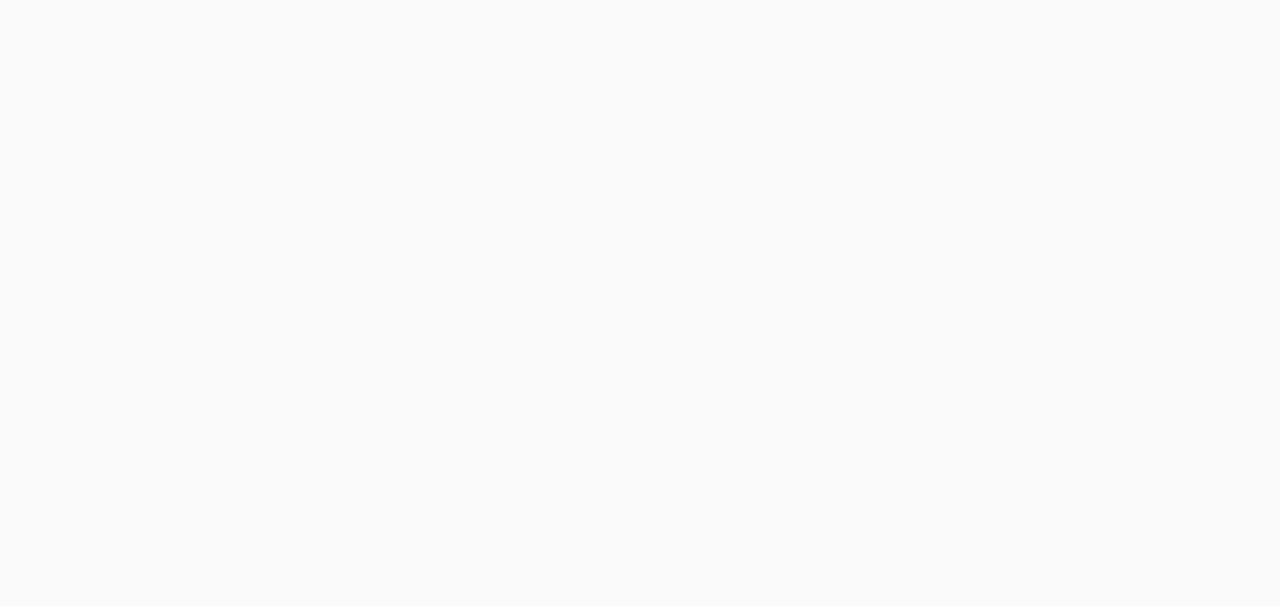
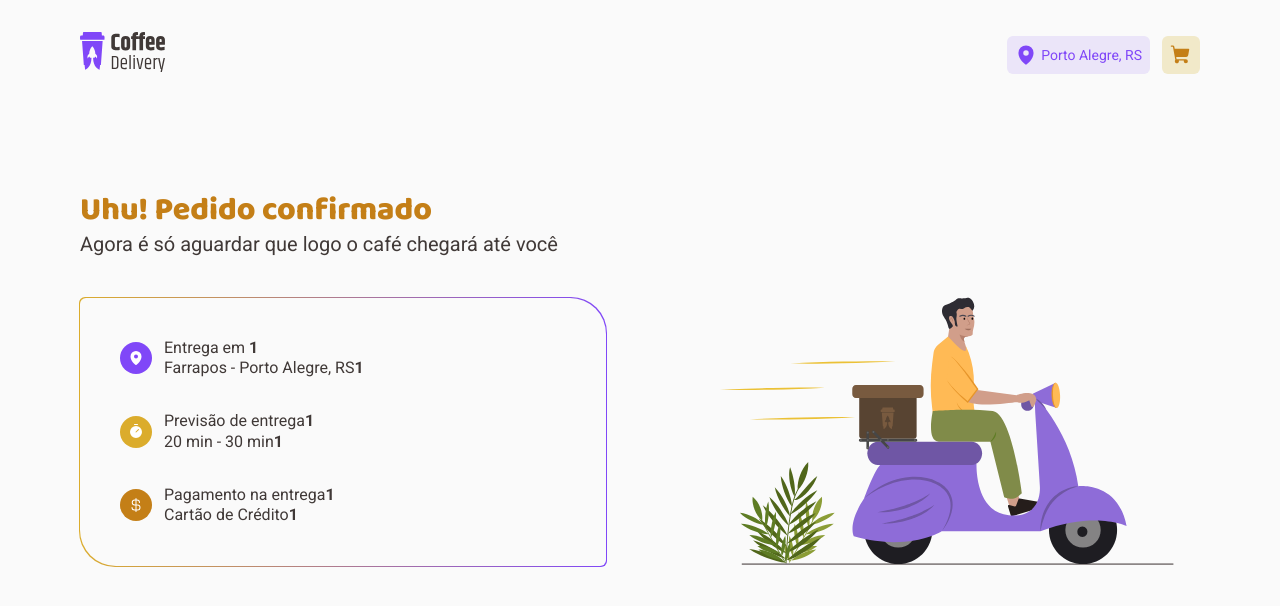
Before and after one commit to ViniciusHack/coffe_delivery, a React (Vite) app: page /success in a window 1280 px wide. Before the commit this address had no page. Shown: the top 606 px of the page. Built offline with nearby package versions, Linux system fonts and the light colour scheme.

Commit message:
feat: success page

```diff
--- a/src/Router.tsx
+++ b/src/Router.tsx
@@ -2,6 +2,7 @@
 import { DefaultLayout } from "./layouts/DefaultLayout";
 import { Checkout } from "./pages/Checkout";
 import { Home } from "./pages/Home";
+import { Success } from "./pages/Success";
 
 export function Router() {
   return (
@@ -9,6 +10,7 @@
       <Route path="/" element={<DefaultLayout />}>
         <Route path="/" element={<Home />}/>
         <Route path="/checkout" element={<Checkout />}/>
+        <Route path="/success" element={<Success />}/>
       </Route>
     </Routes>
   )
--- /dev/null
+++ b/src/components/FeatureItem/index.tsx
@@ -0,0 +1,33 @@
+import * as phosphor from 'phosphor-react';
+import { AvailableIcons } from "../../@types/AvailableIcons";
+import { ThemeType } from '../../@types/styles';
+import { FeatureContainer, IconBox } from "./styles";
+
+interface FeatureItemProps {
+  text: string[];
+  icon: AvailableIcons;
+  color: keyof ThemeType;
+  boldText?: string;
+}
+
+export function FeatureItem({ icon, text, color, boldText }: FeatureItemProps) {
+  const DynamicIcon = phosphor[icon]
+  console.log({boldText})
+
+  return (
+    <FeatureContainer>
+      <IconBox color={color}>
+        <DynamicIcon size={16} weight="fill"/>
+      </IconBox>
+      <div>
+        {text.map(line => {
+          const [splicedLine, bold] = boldText ? line.split(boldText) : [];
+          console.log(boldText, bold, splicedLine, line)
+
+        return (
+          <p>{splicedLine ? splicedLine : line}{<b>1{bold}</b>}</p>
+        )})}
+      </div>
+    </FeatureContainer>
+  )
+}
--- a/src/components/Hero/FeatureItem/styles.ts
+++ b/src/components/FeatureItem/styles.ts
@@ -1,11 +1,15 @@
 import styled from "styled-components";
-import { ThemeType } from "../../../@types/styles";
+import { ThemeType } from "../../@types/styles";
 
 export const FeatureContainer = styled.div`
   display: flex;
   align-items: center;
   gap: 0.75rem;
   min-width: 231px;
+
+  p {
+    font-size: 1rem;
+  }
 `
 
 interface IconBoxProps {
--- a/src/components/Hero/FeatureItem/index.tsx
+++ /dev/null
@@ -1,23 +0,0 @@
-import * as phosphor from 'phosphor-react';
-import { AvailableIcons } from "../../../@types/AvailableIcons";
-import { ThemeType } from '../../../@types/styles';
-import { FeatureContainer, IconBox } from "./styles";
-
-interface FeatureItemProps {
-  text: string;
-  icon: AvailableIcons;
-  color: keyof ThemeType;
-}
-
-export function FeatureItem({ icon, text, color }: FeatureItemProps) {
-  const DynamicIcon = phosphor[icon]
-
-  return (
-    <FeatureContainer>
-      <IconBox color={color}>
-        <DynamicIcon size={16} weight="fill"/>
-      </IconBox>
-      <span>{text}</span>
-    </FeatureContainer>
-  )
-}
--- a/src/components/Hero/index.tsx
+++ b/src/components/Hero/index.tsx
@@ -1,6 +1,6 @@
 import BackgroundHero from '../../assets/background_hero.png';
 import CoffeeHero from '../../assets/coffee_hero.svg';
-import { FeatureItem } from './FeatureItem';
+import { FeatureItem } from '../FeatureItem';
 import { Background, Features, HeroContainer, LeftContent, RightContent } from "./styles";
 
 export function Hero() {
@@ -13,10 +13,10 @@
         <h1>Encontre o café perfeito para qualquer hora do dia</h1>
         <p>Com o Coffee Delivery você recebe seu café onde estiver, a qualquer hora</p>
         <Features>
-          <FeatureItem text={"Compra simples e segura"} icon={'ShoppingCart'} color={"primary-700"} />
-          <FeatureItem text={"Embalagem mantém o café intacto"} icon={'Package'} color={"base-700"} />
-          <FeatureItem text={"Entrega rápida e rastreada"} icon={'Timer'} color={"primary-400"}/>
-          <FeatureItem text={"O café chega fresquinho até você"} icon={'Coffee'} color={"secondary-400"} />
+          <FeatureItem text={["Compra simples e segura"]} icon={'ShoppingCart'} color={"primary-700"} />
+          <FeatureItem text={["Embalagem mantém o café intacto"]} icon={'Package'} color={"base-700"} />
+          <FeatureItem text={["Entrega rápida e rastreada"]} icon={'Timer'} color={"primary-400"}/>
+          <FeatureItem text={["O café chega fresquinho até você"]} icon={'Coffee'} color={"secondary-400"} />
         </Features>
       </LeftContent>
       <RightContent>
--- /dev/null
+++ b/src/pages/Success/index.tsx
@@ -0,0 +1,22 @@
+import Motoboy from '../../assets/motoboy.svg';
+import { FeatureItem } from '../../components/FeatureItem';
+import { Content, OrderInfo, SuccessContainer } from "./styles";
+
+export function Success() {
+  return (
+    <SuccessContainer>
+      <h1>Uhu! Pedido confirmado</h1>
+      <p>Agora é só aguardar que logo o café chegará até você</p>
+      <Content>
+        <OrderInfo>
+          <FeatureItem color='secondary-400'
+          text={['Entrega em Rua João Daniel Martinelli, 102', 'Farrapos - Porto Alegre, RS']}
+          boldText="Rua João Daniel Martinelli, 102" icon="MapPin" />
+          <FeatureItem color='primary-400' text={["Previsão de entrega", "20 min - 30 min"]} icon="Timer"/>
+          <FeatureItem color='primary-700' text={["Pagamento na entrega", "Cartão de Crédito"]} icon='CurrencyDollar' />
+        </OrderInfo>
+        <img src={Motoboy} alt="Motoboy" />
+      </Content>
+    </SuccessContainer>
+  )
+}
--- /dev/null
+++ b/src/pages/Success/styles.ts
@@ -0,0 +1,49 @@
+import styled from "styled-components";
+
+export const SuccessContainer = styled.main`
+  padding-top: 5rem;
+
+  h1 {
+    font-weight: 800;
+    font-size: 2rem;
+    color: ${props => props.theme["primary-700"]};
+  }
+
+  > p {
+    font-weight: 400;
+    font-size: 1.25rem;
+    margin-bottom: 1.75rem;
+
+    color: ${props => props.theme["base-800"]};
+  }
+`
+
+export const Content = styled.div`
+  display: flex;
+
+  align-items: center;
+  gap: 6.375rem;
+`
+
+export const OrderInfo = styled.div`
+  width: 100%;
+  height: 100%;
+  position: relative;
+  padding: 2.5rem;
+  border-radius: 6px 36px;
+  background: ${props => props.theme["base-100"]};
+
+  display: flex;
+  flex-direction: column;
+  gap: 2rem;
+
+  &:before {
+    content: '';
+    position: absolute;
+    top: 0; right: 0; bottom: 0; left: 0;
+    z-index: -1;
+    margin: -1px;
+    border-radius: inherit;
+    background: ${props => `linear-gradient(to right, ${props.theme["primary-400"]}, ${props.theme["secondary-400"]})`};
+  }
+`
```
Also changed, not shown: src/assets/motoboy.svg (added).
